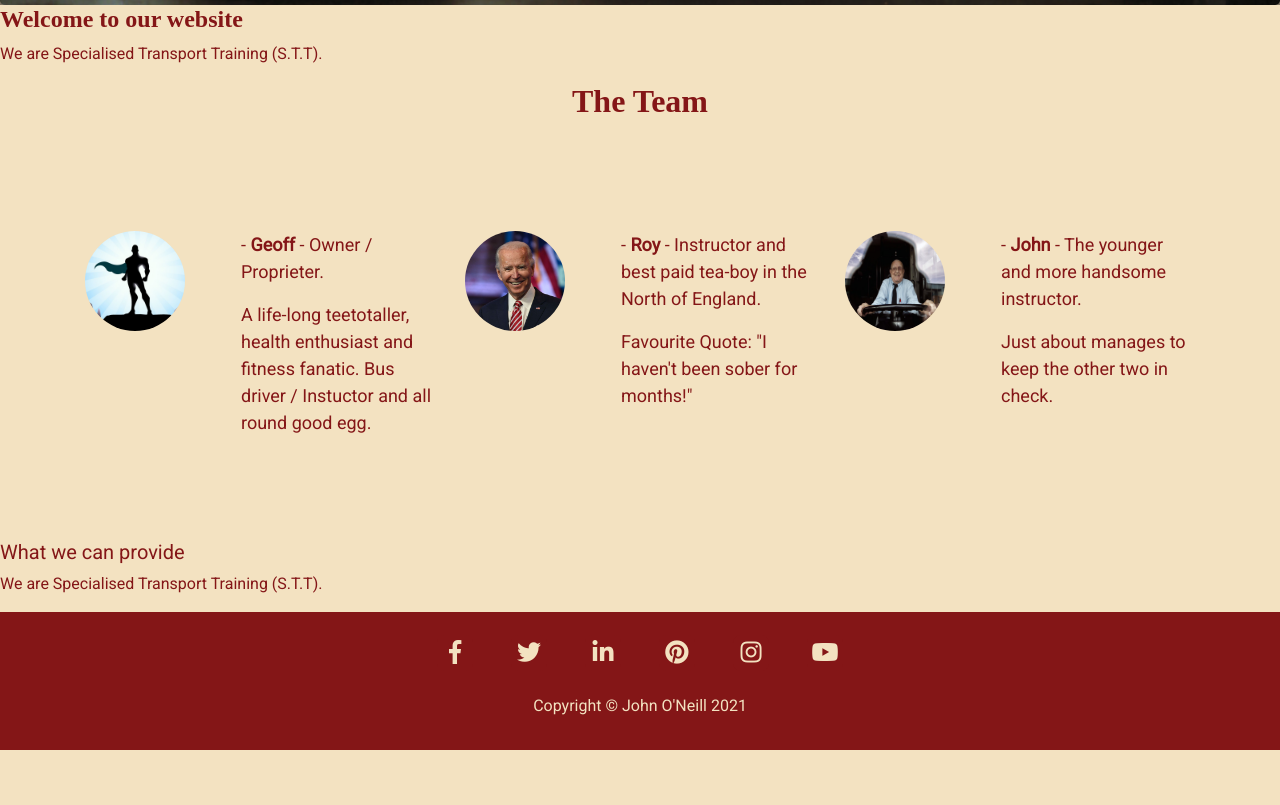
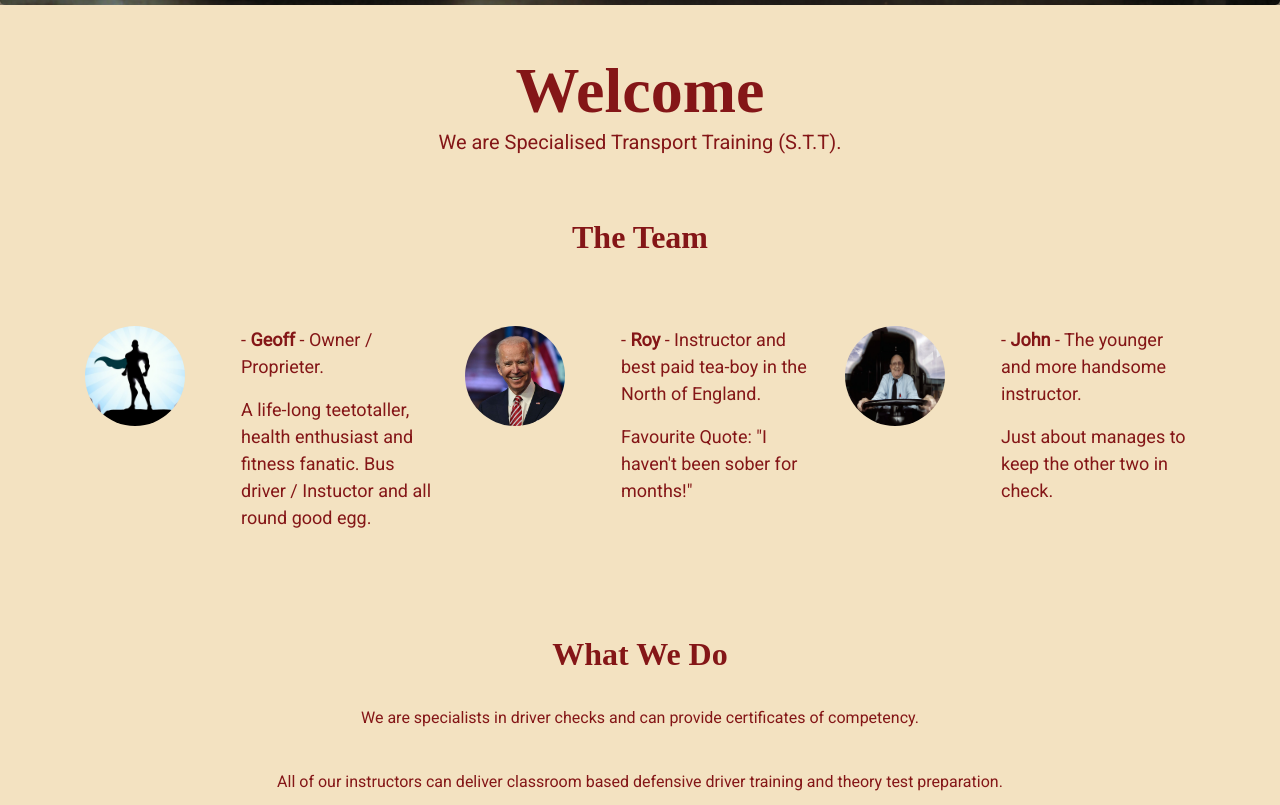
Before and after one commit to AdminJohnny/Milestone-Project-1, a plain HTML site: page index.html in a window 1280 px wide. Shown: the part 455-1260 px from the top of the page. Before the commit the page ends 1205 px from the top, so only its background shows below. Drawn offline with nearby package versions, Linux system fonts and the light colour scheme.

Commit message:
Added content to index.html

```diff
--- a/assets/css/style.css
+++ b/assets/css/style.css
@@ -145,16 +145,8 @@ h4 {
     font-weight: bold;
 }
 
-/* -------------------------------------------Gallery */
-
-.gallery-title {
-    margin-top: 40px;
-}
-
-.carousel,
-.slide {
-    max-width: 80%;
-    margin: 40px auto;
+.welcome {
+    margin-bottom: 25px;
 }
 
 /* -------------------------------------------Meet the Team */
@@ -167,10 +159,6 @@ h4 {
 
 .page-header h2 {
     margin-top: 0;
-}
-
-.meet .page-header {
-    margin-bottom: 25px;
 }
 
 .meet-container {
@@ -196,6 +184,17 @@ h4 {
     font-size: 18px
 }
 
+/* -------------------------------------------Gallery */
+
+.gallery-title {
+    margin-top: 40px;
+}
+
+.carousel,
+.slide {
+    max-width: 80%;
+    margin: 40px auto;
+}
 
 /* -------------------------------------------Contact Us */
 
--- a/index.html
+++ b/index.html
@@ -31,11 +31,11 @@
 
     <section>
         <div>
-            <div class="welcome">
-                <h4 class="uppercase">Welcome to our website</h4>
-                <p>
+            <div class="text-center welcome my-5">
+                <h1>Welcome</h1>
+                <h5>
                     We are Specialised Transport Training (S.T.T).
-                </p>
+                </h5>
 
             </div>
 
@@ -48,10 +48,10 @@
             <section class="meet">
                 <div class="row">
                     <div class="col-12 page-header">
-                        <h2 class="#">The Team</h2>
+                        <h2 class="my-3">The Team</h2>
                     </div>
                 </div>
-                <div class="row text-center my-5">
+                <div class="row text-center my-4">
                     <div class="col-12 col-md-6 col-lg-4 team-center">
                         <div class="media">
                             <div class="d-none d-md-block">
@@ -105,11 +105,18 @@
 
     <section>
         <div>
-            <div class="provide">
-                <h5 class="uppercase">What we can provide</h5>
-                <p class="inline-block">
-                    We are Specialised Transport Training (S.T.T).
+            <div class="text-center provide my-5">
+                <h2 class="uppercase">What We Do</h2>
+                <br>
+                <p>
+                    We are specialists in driver checks and can provide certificates of competency.
                 </p>
+                <br>
+                <p>
+                    All of our instructors can deliver classroom based defensive driver
+                    training and theory test preparation.
+                </p>
+
 
             </div>
 
```
